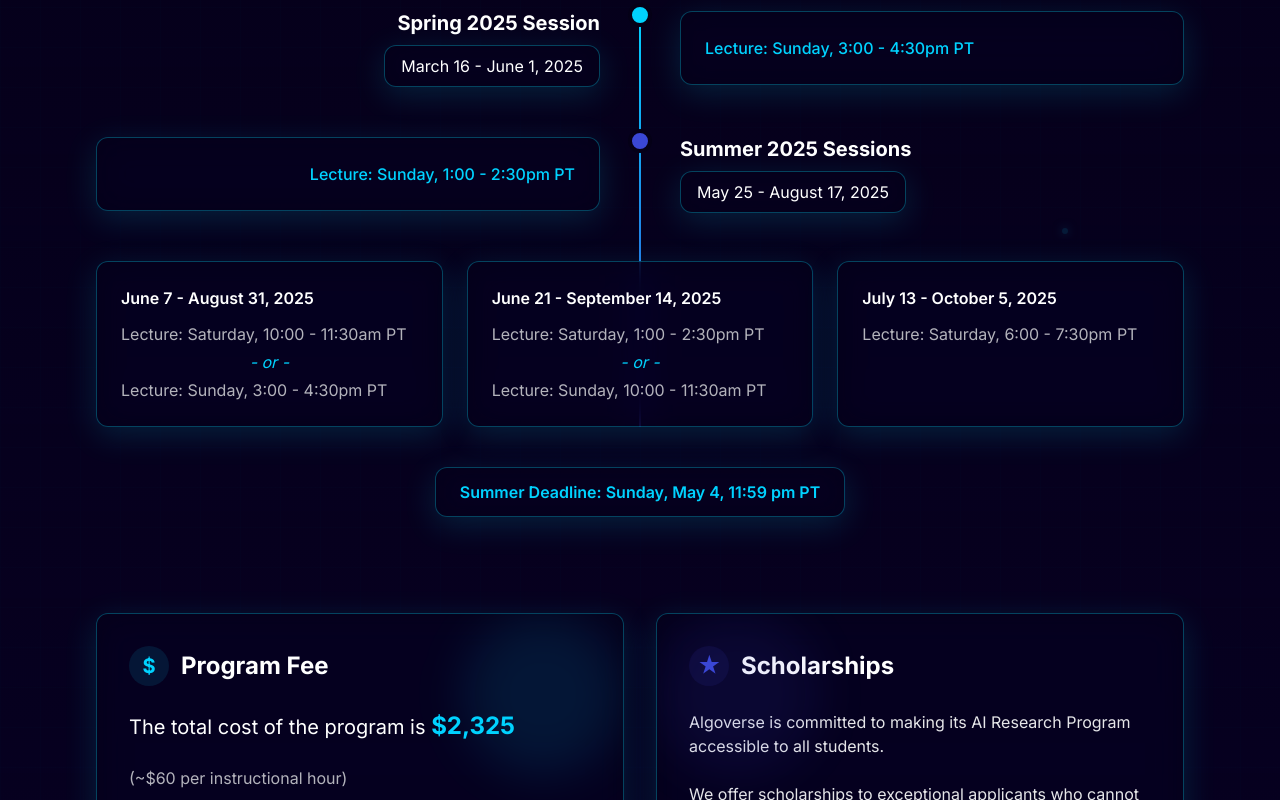
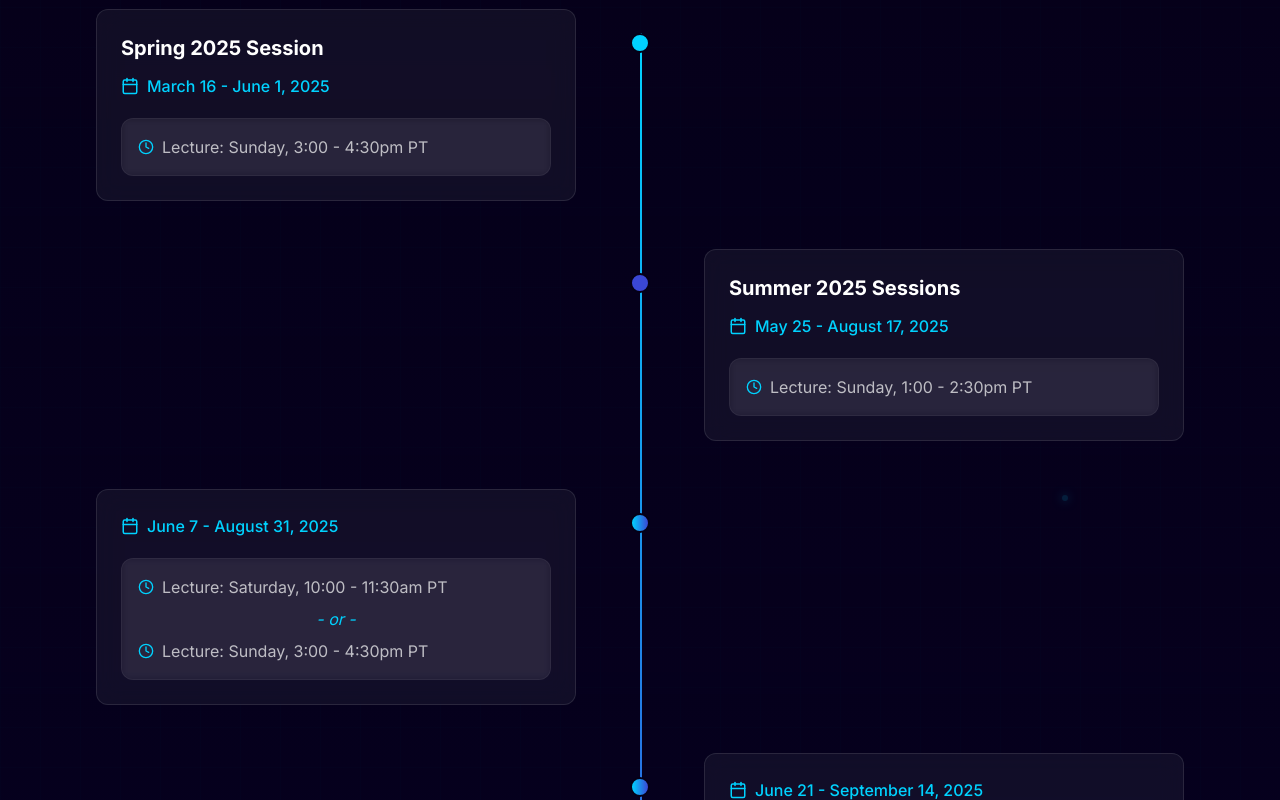
Before and after one commit to none34829/algoverse, a React (Vite) app: page / in a window 1280 px wide. Shown: the part 4640-5440 px from the top of the page. Built offline with nearby package versions, Linux system fonts and the light colour scheme.

Commit message:
Refactor: Improve program sessions timeline
Improved the program sessions timeline in ProgramInfo.tsx and SessionSchedule.tsx for better clarity and responsiveness.

```diff
--- a/src/components/ProgramInfo.tsx
+++ b/src/components/ProgramInfo.tsx
@@ -1,7 +1,51 @@
 
 import { motion } from "framer-motion";
 import InfoCard from "./InfoCard";
-import { Calendar, Users, BrainCircuit, Sparkle, Zap, GraduationCap } from "lucide-react";
+import { Calendar, Users, BrainCircuit, Sparkle, Zap, GraduationCap, Clock } from "lucide-react";
+import { SessionInfo } from "@/types";
+
+// Define sessions in a consistent format with SessionSchedule
+const sessions: SessionInfo[] = [
+  {
+    title: "Spring 2025 Session",
+    dates: "March 16 - June 1, 2025",
+    lectureSchedules: [
+      "Lecture: Sunday, 3:00 - 4:30pm PT"
+    ]
+  },
+  {
+    title: "Summer 2025 Sessions",
+    dates: "May 25 - August 17, 2025",
+    lectureSchedules: [
+      "Lecture: Sunday, 1:00 - 2:30pm PT"
+    ]
+  },
+  {
+    title: "",
+    dates: "June 7 - August 31, 2025",
+    lectureSchedules: [
+      "Lecture: Saturday, 10:00 - 11:30am PT",
+      "- or -",
+      "Lecture: Sunday, 3:00 - 4:30pm PT"
+    ]
+  },
+  {
+    title: "",
+    dates: "June 21 - September 14, 2025",
+    lectureSchedules: [
+      "Lecture: Saturday, 1:00 - 2:30pm PT",
+      "- or -",
+      "Lecture: Sunday, 10:00 - 11:30am PT"
+    ]
+  },
+  {
+    title: "",
+    dates: "July 13 - October 5, 2025",
+    lectureSchedules: [
+      "Lecture: Saturday, 6:00 - 7:30pm PT"
+    ]
+  }
+];
 
 const ProgramInfo = () => {
   return (
@@ -171,7 +215,7 @@ const ProgramInfo = () => {
           </motion.div>
         </div>
 
-        {/* Program sessions timeline */}
+        {/* Program sessions timeline - Updated design */}
         <motion.div
           className="mt-24"
           initial={{ opacity: 0, y: 20 }}
@@ -186,102 +230,79 @@ const ProgramInfo = () => {
           </div>
 
           <div className="relative">
-            {/* Timeline line */}
-            <div className="absolute left-1/2 top-0 bottom-0 w-0.5 bg-gradient-to-b from-[#00d2ff] to-[#3a47d5] transform -translate-x-1/2 hidden md:block"></div>
+            {/* Timeline connector */}
+            <div className="absolute left-4 md:left-1/2 top-6 bottom-6 w-0.5 bg-gradient-to-b from-[#00d2ff] to-[#3a47d5] hidden md:block"></div>
 
             <div className="space-y-12">
-              {/* Spring 2025 */}
-              <div className="relative">
-                <div className="md:flex items-center">
-                  <div className="md:w-1/2 pr-10 text-right hidden md:block">
-                    <h4 className="text-xl font-bold text-white mb-2">Spring 2025 Session</h4>
-                    <div className="glass-card inline-block px-4 py-2">March 16 - June 1, 2025</div>
+              {sessions.map((session, index) => {
+                const isEven = index % 2 === 0;
+                const isFirst = index === 0;
+                const isSecond = index === 1;
+                const hasTitle = !!session.title;
+
+                return (
+                  <div key={index} className="relative">
+                    <div className={`md:flex items-center ${isEven ? 'flex-row' : 'flex-row-reverse'}`}>
+                      {/* Timeline node */}
+                      <div className="absolute left-4 md:left-1/2 top-6 transform -translate-x-1/2 hidden md:block">
+                        <div className={`w-5 h-5 rounded-full border-2 border-[#050017] ${
+                          isFirst ? 'bg-[#00d2ff]' :
+                          isSecond ? 'bg-[#3a47d5]' :
+                          'bg-gradient-to-r from-[#00d2ff] to-[#3a47d5]'
+                        } shadow-glow-sm`}></div>
                       </div>
 
-                  <div className="absolute left-1/2 top-0 transform -translate-x-1/2 -translate-y-1/4 hidden md:block">
-                    <div className="w-6 h-6 rounded-full bg-[#00d2ff] border-4 border-[#050017]"></div>
+                      {/* Content */}
+                      <motion.div
+                        className={`md:w-1/2 ${isEven ? 'md:pr-16' : 'md:pl-16'} relative`}
+                        initial={{ opacity: 0, x: isEven ? -20 : 20 }}
+                        whileInView={{ opacity: 1, x: 0 }}
+                        transition={{ duration: 0.5, delay: index * 0.1 }}
+                      >
+                        <div className="ml-8 md:ml-0 backdrop-blur-md bg-white/5 border border-white/10 rounded-xl p-6 hover:border-[#00d2ff]/30 transition-all duration-300">
+                          <div className="flex flex-col gap-3">
+                            {hasTitle && (
+                              <h4 className="text-xl font-bold text-white">{session.title}</h4>
+                            )}
+
+                            <div className="flex items-center text-[#00d2ff] mb-2">
+                              <Calendar size={18} className="mr-2" />
+                              <span className="font-medium">{session.dates}</span>
                             </div>
 
-                  <div className="md:w-1/2 pl-10 md:pt-0 pt-4 block md:hidden">
-                    <h4 className="text-xl font-bold text-white mb-2">Spring 2025 Session</h4>
-                    <div className="glass-card inline-block px-4 py-2">March 16 - June 1, 2025</div>
-                  </div>
-
-                  <div className="md:w-1/2 pl-10">
-                    <div className="glass-card p-6">
-                      <p className="font-medium text-[#00d2ff]">Lecture: Sunday, 3:00 - 4:30pm PT</p>
-                    </div>
-                  </div>
-                </div>
-              </div>
-
-              {/* Summer 2025 */}
-              <div className="relative">
-                <div className="md:flex items-center">
-                  <div className="md:w-1/2 pr-10">
-                    <div className="glass-card p-6 text-right">
-                      <p className="font-medium text-[#00d2ff]">Lecture: Sunday, 1:00 - 2:30pm PT</p>
-                    </div>
-                  </div>
-
-                  <div className="absolute left-1/2 top-0 transform -translate-x-1/2 -translate-y-1/4 hidden md:block">
-                    <div className="w-6 h-6 rounded-full bg-[#3a47d5] border-4 border-[#050017]"></div>
-                  </div>
-
-                  <div className="md:w-1/2 pl-10 md:pt-0 pt-4">
-                    <h4 className="text-xl font-bold text-white mb-2">Summer 2025 Sessions</h4>
-                    <div className="glass-card inline-block px-4 py-2">May 25 - August 17, 2025</div>
-                  </div>
-                </div>
-              </div>
-
-              {/* Additional summer sessions */}
-              <div className="grid md:grid-cols-2 lg:grid-cols-3 gap-6">
-                {[
-                  {
-                    dates: "June 7 - August 31, 2025",
-                    lectures: ["Lecture: Saturday, 10:00 - 11:30am PT", "- or -", "Lecture: Sunday, 3:00 - 4:30pm PT"]
-                  },
-                  {
-                    dates: "June 21 - September 14, 2025",
-                    lectures: ["Lecture: Saturday, 1:00 - 2:30pm PT", "- or -", "Lecture: Sunday, 10:00 - 11:30am PT"]
-                  },
-                  {
-                    dates: "July 13 - October 5, 2025",
-                    lectures: ["Lecture: Saturday, 6:00 - 7:30pm PT"]
-                  }
-                ].map((session, index) => (
-                  <motion.div
-                    key={index}
-                    className="glass-card p-6 border border-[#00d2ff]/30 hover:border-[#00d2ff]/60 transition-all duration-300"
-                    initial={{ opacity: 0, y: 20 }}
-                    whileInView={{ opacity: 1, y: 0 }}
-                    transition={{ duration: 0.5, delay: 0.1 + index * 0.1 }}
-                  >
-                    <p className="font-semibold text-white mb-3">{session.dates}</p>
-                    <div className="space-y-1">
-                      {session.lectures.map((schedule, idx) => (
+                            <div className="space-y-2 bg-white/5 backdrop-blur-sm rounded-lg p-4 border border-white/5">
+                              {session.lectureSchedules.map((schedule, idx) => (
                                 <p
                                   key={idx}
                                   className={schedule === "- or -"
-                            ? 'text-center text-[#00d2ff] italic my-1'
-                            : 'text-white/70'}
+                                    ? 'text-center text-[#00d2ff] italic my-2'
+                                    : 'text-white/70 flex items-center'}
                                 >
+                                  {schedule !== "- or -" && <Clock size={16} className="mr-2 text-[#00d2ff]" />}
                                   {schedule}
                                 </p>
                               ))}
                             </div>
+                          </div>
+                        </div>
                       </motion.div>
-                ))}
                     </div>
+                  </div>
+                );
+              })}
             </div>
           </div>
 
-          <div className="mt-10 text-center">
-            <p className="inline-block glass-card px-6 py-3 text-[#00d2ff] font-semibold">
+          <motion.div
+            initial={{ opacity: 0, y: 20 }}
+            whileInView={{ opacity: 1, y: 0 }}
+            transition={{ duration: 0.5, delay: 0.5 }}
+            className="mt-10 text-center"
+          >
+            <p className="inline-block backdrop-blur-md bg-[#00d2ff]/10 border border-[#00d2ff]/30 text-[#00d2ff] px-6 py-3 rounded-lg font-semibold">
               Summer Deadline: Sunday, May 4, 11:59 pm PT
             </p>
-          </div>
+          </motion.div>
         </motion.div>
 
         {/* Program costs section */}
--- a/src/components/SessionSchedule.tsx
+++ b/src/components/SessionSchedule.tsx
@@ -1,5 +1,7 @@
 
+import { motion } from "framer-motion";
 import { SessionInfo } from "@/types";
+import { Calendar, Clock } from "lucide-react";
 
 const sessions: SessionInfo[] = [
   {
@@ -54,36 +56,72 @@ const SessionSchedule = () => {
           </p>
         </div>
 
-        <div className="grid md:grid-cols-2 lg:grid-cols-3 gap-6">
-          {sessions.map((session, index) => (
-            <div
+        <div className="relative">
+          {/* Timeline connector line */}
+          <div className="absolute left-4 top-0 bottom-0 w-0.5 bg-gradient-to-b from-[#00d2ff] to-[#3a47d5] hidden md:block"></div>
+
+          <div className="space-y-8">
+            {sessions.map((session, index) => {
+              const isFirst = index === 0;
+              const isSecond = index === 1;
+
+              return (
+                <motion.div
                   key={index}
-              className={`bg-white rounded-xl p-6 border border-gray-100 shadow-sm hover:shadow-md transition-shadow
-                ${!session.title && index > 0 ? 'md:col-span-1' : ''}`}
+                  initial={{ opacity: 0, y: 20 }}
+                  whileInView={{ opacity: 1, y: 0 }}
+                  transition={{ duration: 0.5, delay: index * 0.1 }}
+                  className="relative"
                 >
+                  {/* Timeline dot */}
+                  <div className="absolute left-4 top-6 transform -translate-x-1/2 hidden md:block">
+                    <div className={`w-4 h-4 rounded-full ${isFirst ? 'bg-[#00d2ff]' : isSecond ? 'bg-[#3a47d5]' : 'bg-gradient-to-r from-[#00d2ff] to-[#3a47d5]'} border-2 border-white shadow-lg`}></div>
+                  </div>
+
+                  <div className="md:ml-12 bg-white rounded-xl p-6 border border-gray-100 shadow-md hover:shadow-lg transition-all">
+                    <div className="flex flex-col md:flex-row md:items-center gap-4 mb-4">
+                      <div className="bg-algoverse-50 rounded-lg px-4 py-2 inline-flex items-center">
+                        <Calendar className="h-5 w-5 text-algoverse-600 mr-2" />
+                        <span className="font-semibold text-algoverse-800">{session.dates}</span>
+                      </div>
+
                       {session.title && (
-                <h3 className="text-xl font-bold text-algoverse-800 mb-3">{session.title}</h3>
+                        <h3 className="text-xl font-bold text-algoverse-800">{session.title}</h3>
                       )}
-              <p className="font-semibold text-gray-800 mb-3">{session.dates}</p>
-              <div className="space-y-1">
+                    </div>
+
+                    <div className="bg-algoverse-50/50 rounded-lg p-4 space-y-3">
                       {session.lectureSchedules.map((schedule, idx) => (
                         <p
                           key={idx}
-                    className={`${schedule === "- or -" ? 'text-center text-gray-500 italic my-1' : 'text-gray-700'}`}
+                          className={`${schedule === "- or -"
+                            ? 'text-center text-gray-500 italic my-2 bg-white/50 rounded-md py-1'
+                            : 'text-gray-700 flex items-center'}`}
                         >
+                          {schedule !== "- or -" && <Clock className="h-4 w-4 text-algoverse-600 mr-2 flex-shrink-0" />}
                           {schedule}
                         </p>
                       ))}
                     </div>
                   </div>
-          ))}
+                </motion.div>
+              );
+            })}
+          </div>
         </div>
 
-        <div className="mt-10 text-center">
-          <p className="font-medium text-algoverse-700">
-            Summer Deadline: Sunday, May 4, 11:59 pm PT.
+        <motion.div
+          initial={{ opacity: 0, y: 20 }}
+          whileInView={{ opacity: 1, y: 0 }}
+          transition={{ duration: 0.5, delay: 0.5 }}
+          className="mt-10 text-center"
+        >
+          <div className="inline-block bg-algoverse-600 text-white px-6 py-3 rounded-lg shadow-md">
+            <p className="font-medium">
+              <span className="mr-2 opacity-80">Deadline:</span> Sunday, May 4, 11:59 pm PT
             </p>
           </div>
+        </motion.div>
       </div>
     </section>
   );
```
Lines whose indentation alone changed are shown as unchanged.
